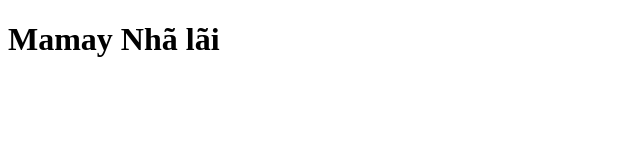
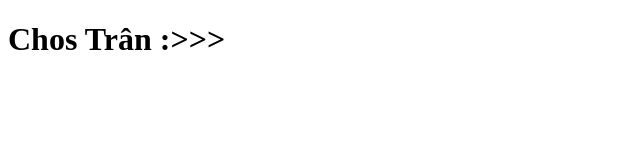
Before and after one commit to NTgamer0939/duan2, a plain HTML site: page index.html in a window 1280 px wide. Shown: the whole page, without its empty margins (0-640 px from the left). Drawn offline with Linux system fonts and the light colour scheme.

Commit message:
change some text

```diff
--- a/index.html
+++ b/index.html
@@ -6,6 +6,6 @@
     <title>hello</title>
 </head>
 <body>
-    <h1>Mamay Nhã lãi</h1>
+    <h1>Chos Trân :>>></h1>
 </body>
 </html>
```
